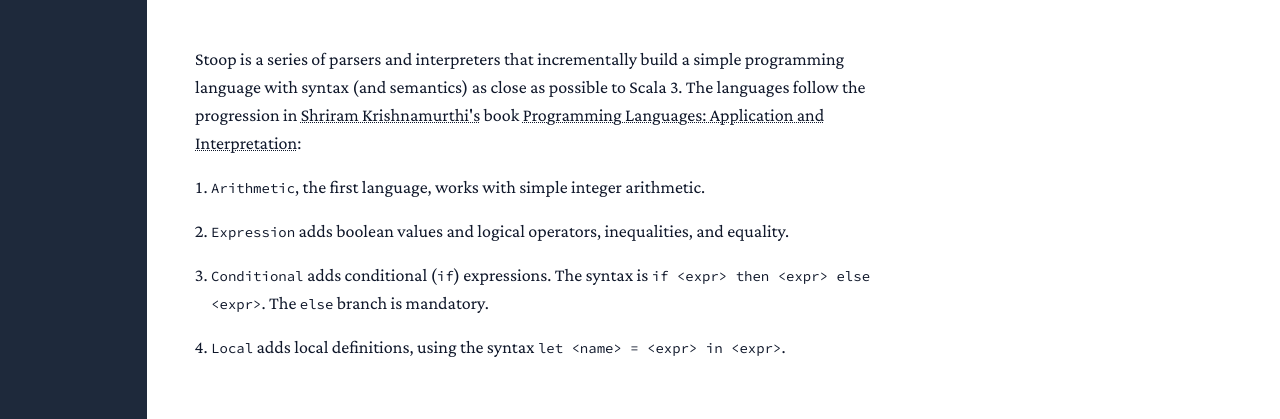
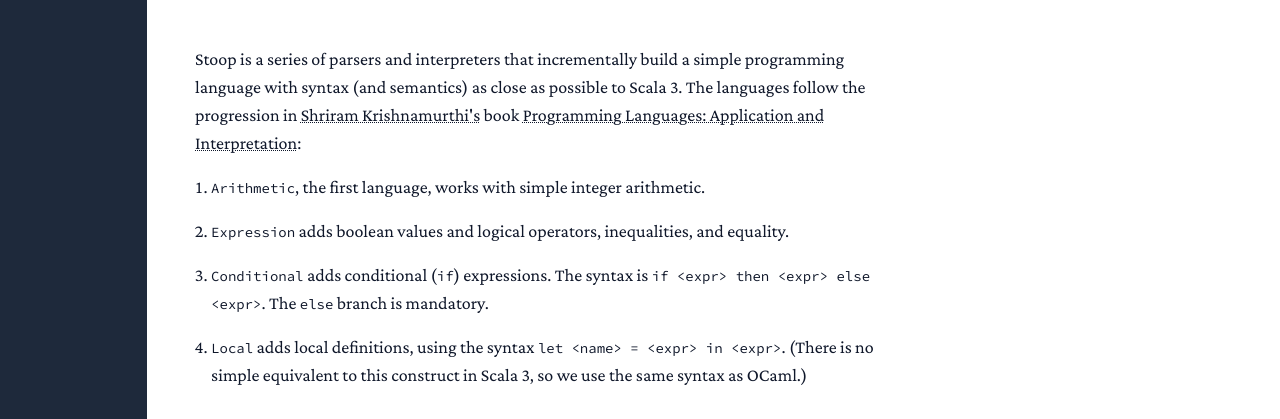
Before and after one commit to creativescala/stoop, a plain HTML site: page index.html in a window 1280 px wide. Shown: the part 127-546 px from the top of the page. Drawn offline with nearby package versions, Linux system fonts and the light colour scheme.

Commit message:
deploy: 2c5a84f86e063746c1b0a091c9748f61fe506e0c

```diff
--- a/index.html
+++ b/index.html
@@ -44,7 +44,7 @@
                 <p><code>Conditional</code> adds conditional (<code>if</code>)  expressions. The syntax is <code>if &lt;expr&gt; then &lt;expr&gt; else &lt;expr&gt;</code>. The <code>else</code> branch is mandatory.</p>
               </li>
               <li>
-                <p><code>Local</code> adds local definitions, using the syntax <code>let &lt;name&gt; = &lt;expr&gt; in &lt;expr&gt;</code>.</p>
+                <p><code>Local</code> adds local definitions, using the syntax <code>let &lt;name&gt; = &lt;expr&gt; in &lt;expr&gt;</code>. (There is no simple equivalent to this construct in Scala 3, so we use the same syntax as OCaml.)</p>
               </li>
             </ol>
 
```
